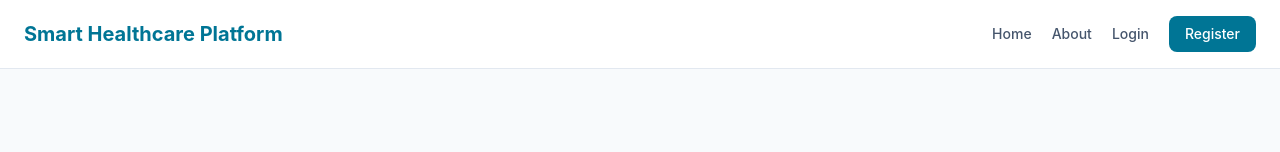
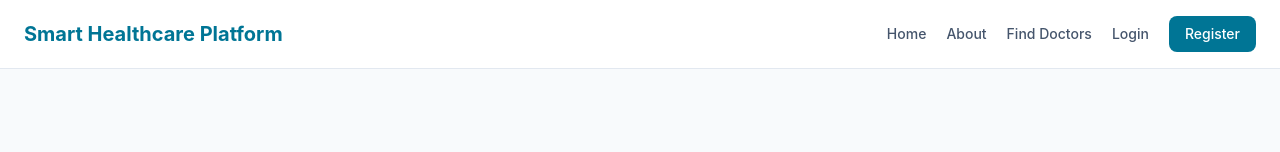
Before and after one commit to Tharsi-Rangan/smart-healthcare-platform, a React (Vite) app in the folder frontend/: page / in a window 1280 px wide. Shown: the top 152 px of the page. Built offline with nearby package versions, Linux system fonts and the light colour scheme.

Commit message:
feat: add 'Find Doctors' link to navigation in PublicLayout

```diff
--- a/frontend/src/layouts/PublicLayout.jsx
+++ b/frontend/src/layouts/PublicLayout.jsx
@@ -15,6 +15,9 @@ function PublicLayout() {
             </Link>
             <Link to="/about" className="transition hover:text-cyan-700">
               About
+            </Link>
+            <Link to="/doctors" className="transition hover:text-cyan-700">
+              Find Doctors
             </Link>
             <Link to="/login" className="transition hover:text-cyan-700">
               Login
```
